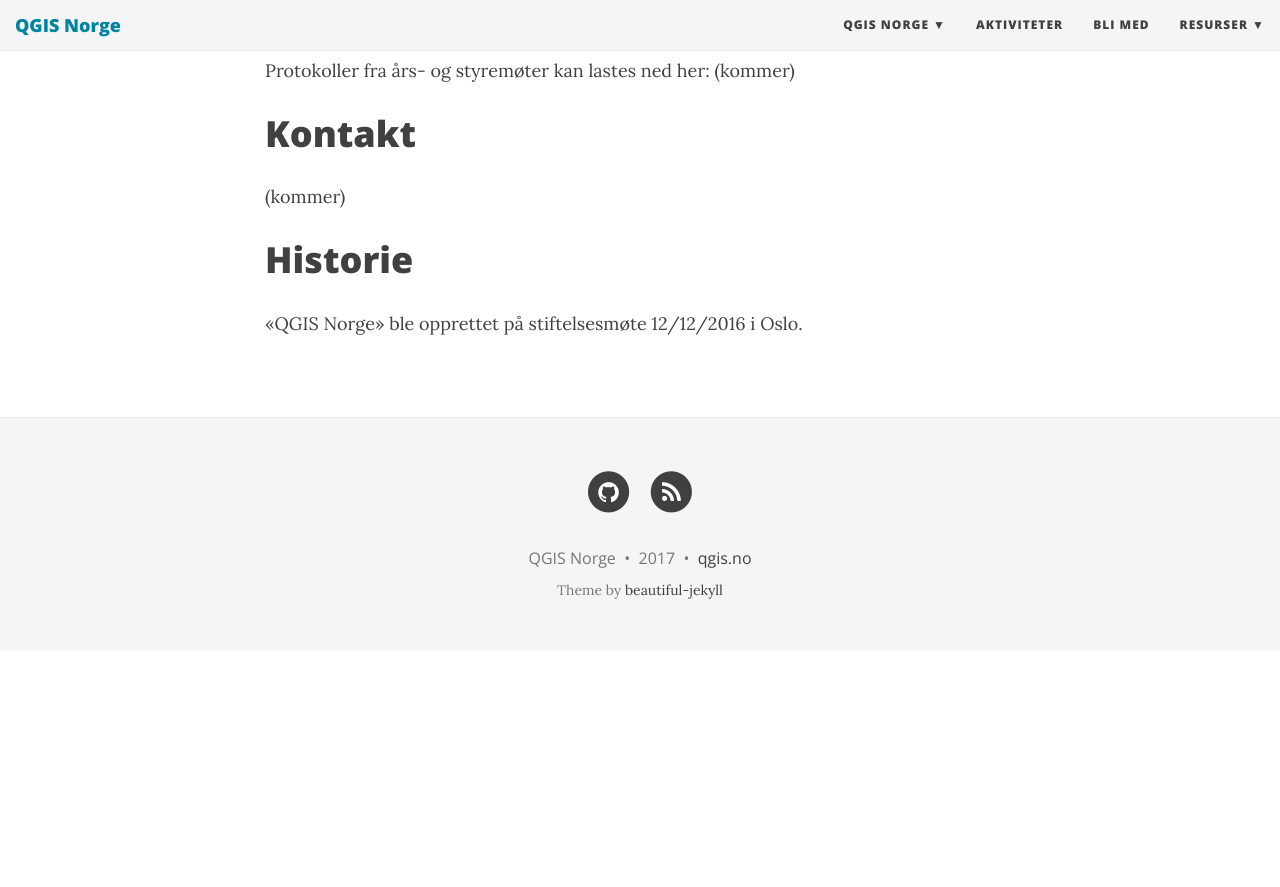
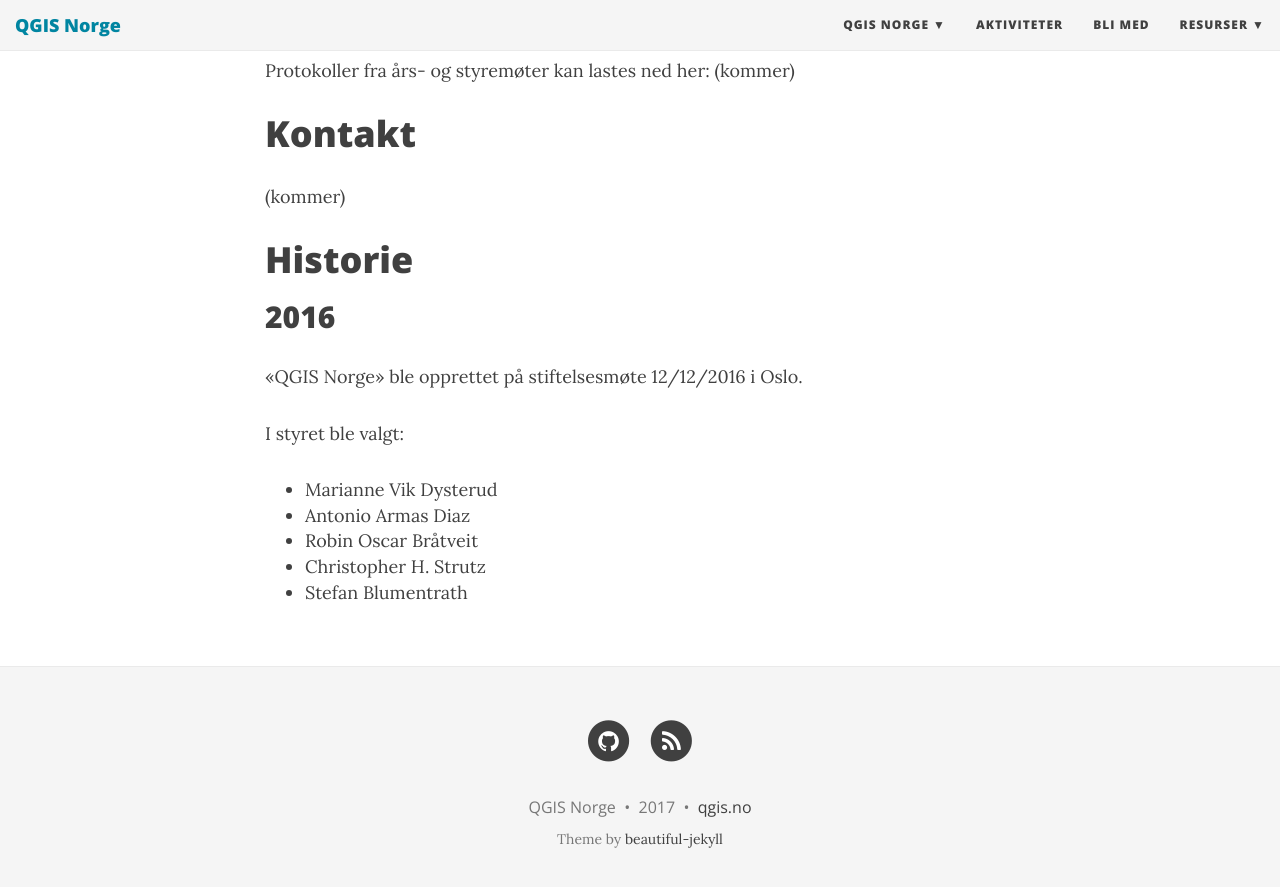
Before and after one commit to qgisnorge/qgisnorge.github.io, a Jekyll site: the page built from omoss.md, in a window 1280 px wide and 900 px high, scrolled down 653 px. Shown: the top 887 px of the window. Built offline with Jekyll 4.4.1, drawn with Linux system fonts in a browser that asks for light colours; nearby versions of some CDN libraries; before the commit the page ends 1304 px from its top, so only the background shows below that.

Commit message:
test beautiful further

```diff
--- a/omoss.md
+++ b/omoss.md
@@ -21,4 +21,15 @@
 (kommer)
 
 # Historie
+
+## 2016
+
 «QGIS Norge» ble opprettet på stiftelsesmøte 12/12/2016 i Oslo.
+
+I styret ble valgt:
+
+- Marianne Vik Dysterud
+- Antonio Armas Diaz
+- Robin Oscar Bråtveit
+- Christopher H. Strutz
+- Stefan Blumentrath
```
Also changed, not shown: 1 other file.
